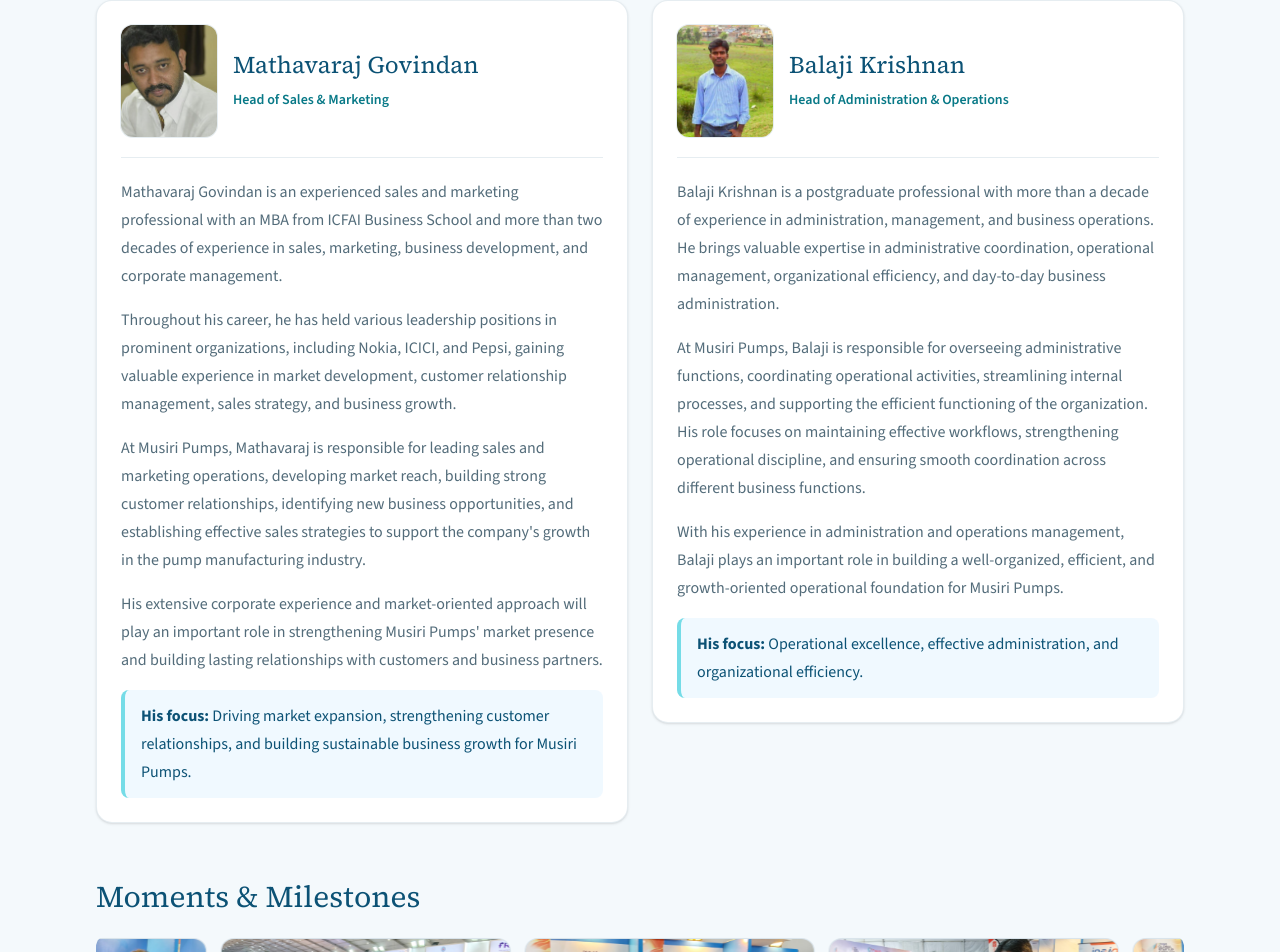
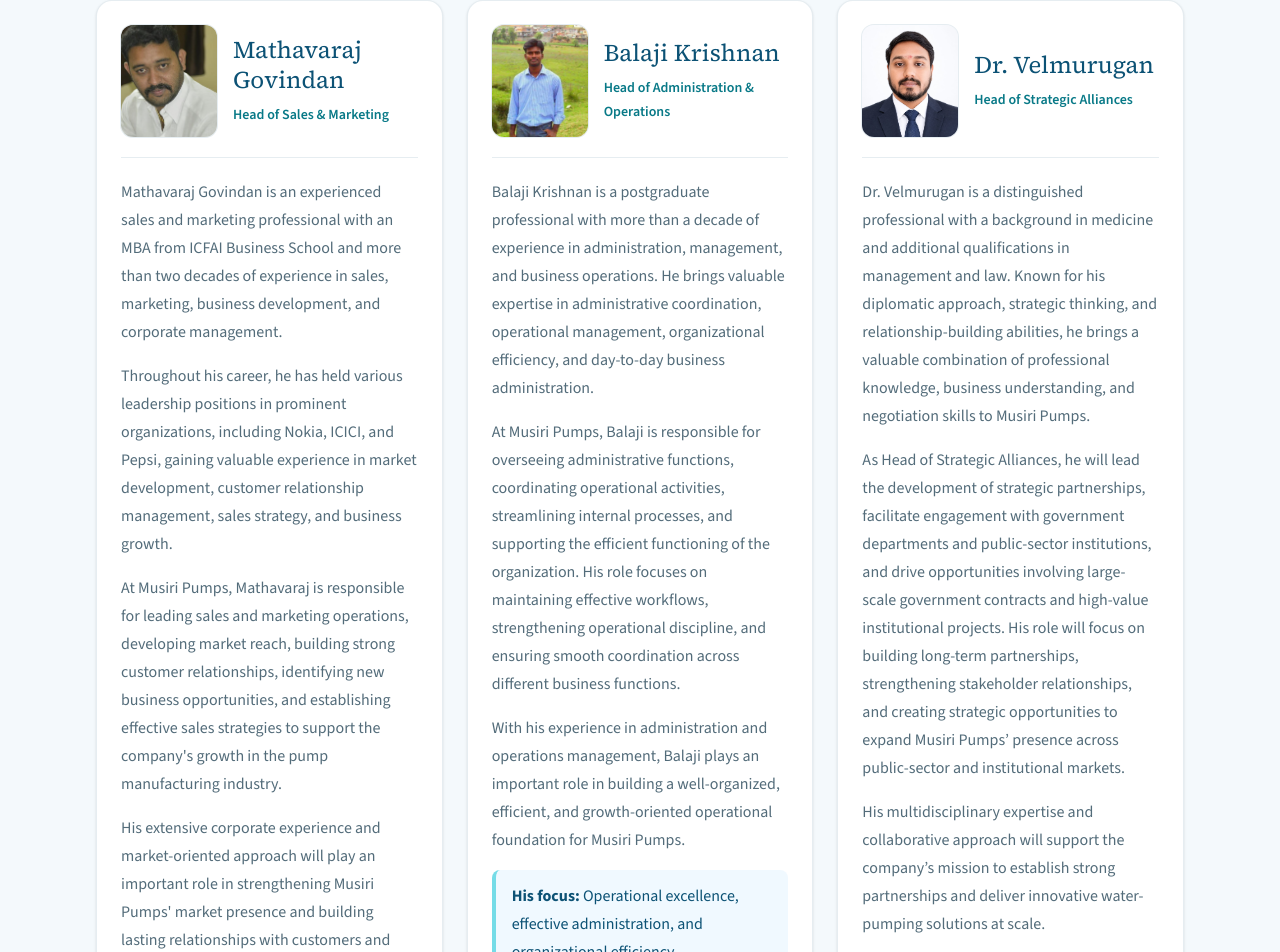
Before and after one commit to bmlabmathan-star/musiri-pumps-site, a Next.js app: page /about in a window 1280 px wide. Shown: the part 1779-2731 px from the top of the page. Built offline with nearby package versions, Linux system fonts and the light colour scheme.

Commit message:
Add strategic alliances lead profile

```diff
--- a/src/app/about/page.tsx
+++ b/src/app/about/page.tsx
@@ -7,6 +7,7 @@ import { TeamMemberCard } from "@/components/about/TeamMemberCard";
 import { founderProfile } from "@/data/about";
 import { salesLeadProfile } from "@/data/sales-lead";
 import { operationsLeadProfile } from "@/data/operations-lead";
+import { strategicAlliancesLeadProfile } from "@/data/strategic-alliances-lead";
 
 export const metadata: Metadata = {
   title: "About the Founder",
@@ -91,8 +92,8 @@ export default function AboutPage() {
           <h2 id="team-section-title" className="mb-7 font-serif text-2xl text-navy sm:text-3xl">
             Team
           </h2>
-          <div className="grid items-start gap-6 xl:grid-cols-2">
-            {[salesLeadProfile, operationsLeadProfile].map((profile) => (
+          <div className="grid items-start gap-6 xl:grid-cols-3">
+            {[salesLeadProfile, operationsLeadProfile, strategicAlliancesLeadProfile].map((profile) => (
               <TeamMemberCard key={profile.name} profile={profile} />
             ))}
           </div>
--- /dev/null
+++ b/src/data/strategic-alliances-lead.ts
@@ -0,0 +1,13 @@
+/** Profile content supplied for Musiri Pumps' strategic alliances lead. */
+export const strategicAlliancesLeadProfile = {
+  name: "Dr. Velmurugan",
+  role: "Head of Strategic Alliances",
+  photo: "/dr-velmurugan.jpeg",
+  paragraphs: [
+    "Dr. Velmurugan is a distinguished professional with a background in medicine and additional qualifications in management and law. Known for his diplomatic approach, strategic thinking, and relationship-building abilities, he brings a valuable combination of professional knowledge, business understanding, and negotiation skills to Musiri Pumps.",
+    "As Head of Strategic Alliances, he will lead the development of strategic partnerships, facilitate engagement with government departments and public-sector institutions, and drive opportunities involving large-scale government contracts and high-value institutional projects. His role will focus on building long-term partnerships, strengthening stakeholder relationships, and creating strategic opportunities to expand Musiri Pumps’ presence across public-sector and institutional markets.",
+    "His multidisciplinary expertise and collaborative approach will support the company’s mission to establish strong partnerships and deliver innovative water-pumping solutions at scale.",
+  ],
+  focus:
+    "Strategic partnerships, government and institutional engagement, and long-term public-sector growth.",
+} as const;
```
Also changed, not shown: public/dr-velmurugan.jpeg (added).
